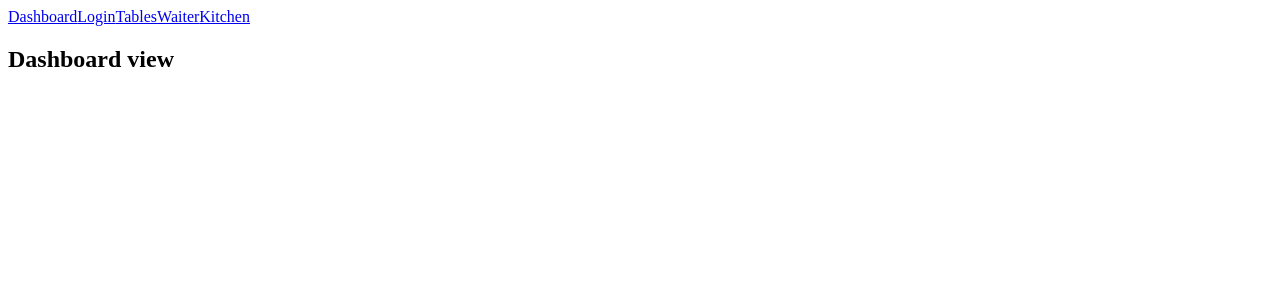
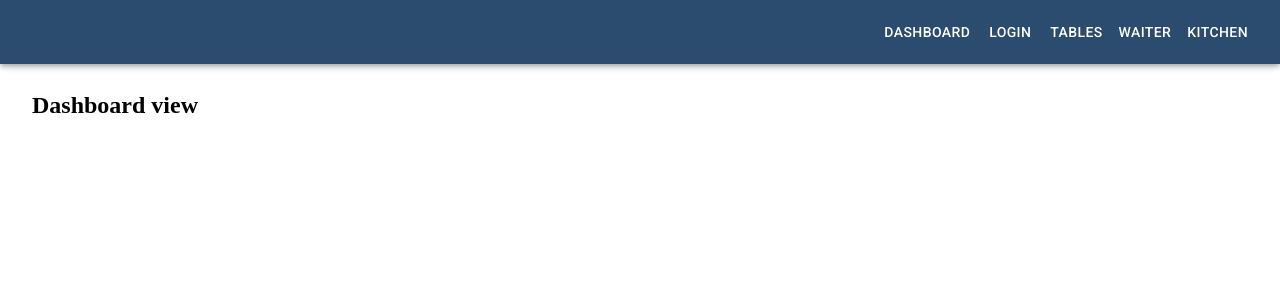
Before and after one commit to rado-jedro/pizzeria-portal, a React (Create React App) app: page / in a window 1280 px wide. Shown: the top 300 px of the page. Built offline with nearby package versions, Linux system fonts and the light colour scheme.

Commit message:
Add MUI navbar

```diff
--- a/public/index.html
+++ b/public/index.html
@@ -25,6 +25,7 @@
       Learn how to configure a non-root public URL by running `npm run build`.
     -->
     <title>React App</title>
+    <link rel="stylesheet" href="https://fonts.googleapis.com/css?family=Roboto:300,400,500,700&display=swap" />
   </head>
   <body>
     <noscript>You need to enable JavaScript to run this app.</noscript>
--- a/src/App.js
+++ b/src/App.js
@@ -13,10 +13,23 @@
 import WaiterOrderId from './components/views/WaiterOrderId/WaiterOrderId';
 import WaiterOrderNew from './components/views/WaiterOrderNew/WaiterOrderNew';
 import Kitchen from './components/views/Kitchen/Kitchen';
+import { StylesProvider } from '@material-ui/core/styles';
+import { createMuiTheme } from '@material-ui/core/styles';
+import { ThemeProvider } from '@material-ui/styles';
+
+const theme = createMuiTheme({
+  palette: {
+    primary: { main: '#2B4C6F'},
+    //secondary: { main: '#11cb5f'},
+  },
+});
+
 
 function App() {
   return (
     <BrowserRouter basename={'/panel'}>
+      <StylesProvider injectFirst>
+        <ThemeProvider theme={theme}>
           <MainLayout>
             <Switch>
               <Route
@@ -36,7 +49,7 @@
               />
               <Route
                 exact
-            path={`${process.env.PUBLIC_URL}/tables/booking/123456`}
+                path={`${process.env.PUBLIC_URL}/tables/booking/:id`}
                 component={TablesBookingId}
               />
               <Route
@@ -46,7 +59,7 @@
               />
               <Route
                 exact
-            path={`${process.env.PUBLIC_URL}/tables/events/123456`}
+                path={`${process.env.PUBLIC_URL}/tables/events/:id`}
                 component={TablesEventId}
               />
               <Route
@@ -61,7 +74,7 @@
               />
               <Route
                 exact
-            path={`${process.env.PUBLIC_URL}/waiter/order/123456`}
+                path={`${process.env.PUBLIC_URL}/waiter/order/:id`}
                 component={WaiterOrderId}
               />
               <Route
@@ -76,6 +89,8 @@
               />
             </Switch>
           </MainLayout>
+        </ThemeProvider>
+      </StylesProvider>
     </BrowserRouter>
   );
 }
--- a/src/components/layout/MainLayout/MainLayout.js
+++ b/src/components/layout/MainLayout/MainLayout.js
@@ -1,11 +1,23 @@
 import React from 'react';
 import PropTypes from 'prop-types';
 import PageNav from '../PageNav/PageNav';
+import AppBar from '@material-ui/core/AppBar';
+import Toolbar from '@material-ui/core/Toolbar';
+import Container from '@material-ui/core/Container';
 
-const MainLayout = props => (
+const MainLayout = ({children}) => (
   <div>
-    <PageNav />
-    {props.children}
+    <AppBar>
+      <Container maxWidth='lg'>
+        <Toolbar disableGutters>
+          <PageNav />
+        </Toolbar>
+      </Container>
+    </AppBar>
+    <Container maxWidth='lg'>
+      <Toolbar />
+      {children}
+    </Container>
   </div>
 );
 
--- a/src/components/layout/PageNav/PageNav.js
+++ b/src/components/layout/PageNav/PageNav.js
@@ -1,23 +1,51 @@
 import React from 'react';
+import styles from './PageNav.module.scss';
 import { NavLink } from 'react-router-dom';
+import Button from '@material-ui/core/Button';
 
 const PageNav = () => (
-  <nav>
-    <NavLink exact to={`${process.env.PUBLIC_URL}/`} activeClassName="active">
+  <nav className={styles.component}>
+    <Button
+      className={styles.link}
+      component={NavLink}
+      exact
+      to={`${process.env.PUBLIC_URL}/`}
+      activeClassName="active"
+    >
       Dashboard
-    </NavLink>
-    <NavLink to={`${process.env.PUBLIC_URL}/login`} activeClassName="active">
+    </Button>
+    <Button
+      className={styles.link}
+      component={NavLink}
+      to={`${process.env.PUBLIC_URL}/login`}
+      activeClassName="active"
+    >
       Login
-    </NavLink>
-    <NavLink to={`${process.env.PUBLIC_URL}/tables`} activeClassName="active">
+    </Button>
+    <Button
+      className={styles.link}
+      component={NavLink}
+      to={`${process.env.PUBLIC_URL}/tables`}
+      activeClassName="active"
+    >
       Tables
-    </NavLink>
-    <NavLink to={`${process.env.PUBLIC_URL}/waiter`} activeClassName="active">
+    </Button>
+    <Button
+      className={styles.link}
+      component={NavLink}
+      to={`${process.env.PUBLIC_URL}/waiter`}
+      activeClassName="active"
+    >
       Waiter
-    </NavLink>
-    <NavLink to={`${process.env.PUBLIC_URL}/kitchen`} activeClassName="active">
+    </Button>
+    <Button
+      className={styles.link}
+      component={NavLink}
+      to={`${process.env.PUBLIC_URL}/kitchen`}
+      activeClassName="active"
+    >
       Kitchen
-    </NavLink>
+    </Button>
   </nav>
 );
 
--- /dev/null
+++ b/src/components/layout/PageNav/PageNav.module.scss
@@ -0,0 +1,10 @@
+@import "../../../styles/settings.scss";
+
+.component {
+  padding: $base-size 0;
+  margin-left: auto;
+}
+
+.link {
+  color: inherit;
+}
--- a/src/styles/global.scss
+++ b/src/styles/global.scss
@@ -0,0 +1,5 @@
+@import "normalize.scss";
+
+*, *::before, ::after {
+  box-sizing: border-box;
+}
--- /dev/null
+++ b/src/styles/normalize.scss
@@ -0,0 +1,349 @@
+/*! normalize.css v8.0.1 | MIT License | github.com/necolas/normalize.css */
+
+/* Document
+   ========================================================================== */
+
+/**
+ * 1. Correct the line height in all browsers.
+ * 2. Prevent adjustments of font size after orientation changes in iOS.
+ */
+
+ html {
+  line-height: 1.15; /* 1 */
+  -webkit-text-size-adjust: 100%; /* 2 */
+}
+
+/* Sections
+   ========================================================================== */
+
+/**
+ * Remove the margin in all browsers.
+ */
+
+body {
+  margin: 0;
+}
+
+/**
+ * Render the `main` element consistently in IE.
+ */
+
+main {
+  display: block;
+}
+
+/**
+ * Correct the font size and margin on `h1` elements within `section` and
+ * `article` contexts in Chrome, Firefox, and Safari.
+ */
+
+h1 {
+  font-size: 2em;
+  margin: 0.67em 0;
+}
+
+/* Grouping content
+   ========================================================================== */
+
+/**
+ * 1. Add the correct box sizing in Firefox.
+ * 2. Show the overflow in Edge and IE.
+ */
+
+hr {
+  box-sizing: content-box; /* 1 */
+  height: 0; /* 1 */
+  overflow: visible; /* 2 */
+}
+
+/**
+ * 1. Correct the inheritance and scaling of font size in all browsers.
+ * 2. Correct the odd `em` font sizing in all browsers.
+ */
+
+pre {
+  font-family: monospace, monospace; /* 1 */
+  font-size: 1em; /* 2 */
+}
+
+/* Text-level semantics
+   ========================================================================== */
+
+/**
+ * Remove the gray background on active links in IE 10.
+ */
+
+a {
+  background-color: transparent;
+}
+
+/**
+ * 1. Remove the bottom border in Chrome 57-
+ * 2. Add the correct text decoration in Chrome, Edge, IE, Opera, and Safari.
+ */
+
+abbr[title] {
+  border-bottom: none; /* 1 */
+  text-decoration: underline; /* 2 */
+  text-decoration: underline dotted; /* 2 */
+}
+
+/**
+ * Add the correct font weight in Chrome, Edge, and Safari.
+ */
+
+b,
+strong {
+  font-weight: bolder;
+}
+
+/**
+ * 1. Correct the inheritance and scaling of font size in all browsers.
+ * 2. Correct the odd `em` font sizing in all browsers.
+ */
+
+code,
+kbd,
+samp {
+  font-family: monospace, monospace; /* 1 */
+  font-size: 1em; /* 2 */
+}
+
+/**
+ * Add the correct font size in all browsers.
+ */
+
+small {
+  font-size: 80%;
+}
+
+/**
+ * Prevent `sub` and `sup` elements from affecting the line height in
+ * all browsers.
+ */
+
+sub,
+sup {
+  font-size: 75%;
+  line-height: 0;
+  position: relative;
+  vertical-align: baseline;
+}
+
+sub {
+  bottom: -0.25em;
+}
+
+sup {
+  top: -0.5em;
+}
+
+/* Embedded content
+   ========================================================================== */
+
+/**
+ * Remove the border on images inside links in IE 10.
+ */
+
+img {
+  border-style: none;
+}
+
+/* Forms
+   ========================================================================== */
+
+/**
+ * 1. Change the font styles in all browsers.
+ * 2. Remove the margin in Firefox and Safari.
+ */
+
+button,
+input,
+optgroup,
+select,
+textarea {
+  font-family: inherit; /* 1 */
+  font-size: 100%; /* 1 */
+  line-height: 1.15; /* 1 */
+  margin: 0; /* 2 */
+}
+
+/**
+ * Show the overflow in IE.
+ * 1. Show the overflow in Edge.
+ */
+
+button,
+input { /* 1 */
+  overflow: visible;
+}
+
+/**
+ * Remove the inheritance of text transform in Edge, Firefox, and IE.
+ * 1. Remove the inheritance of text transform in Firefox.
+ */
+
+button,
+select { /* 1 */
+  text-transform: none;
+}
+
+/**
+ * Correct the inability to style clickable types in iOS and Safari.
+ */
+
+button,
+[type="button"],
+[type="reset"],
+[type="submit"] {
+  -webkit-appearance: button;
+}
+
+/**
+ * Remove the inner border and padding in Firefox.
+ */
+
+button::-moz-focus-inner,
+[type="button"]::-moz-focus-inner,
+[type="reset"]::-moz-focus-inner,
+[type="submit"]::-moz-focus-inner {
+  border-style: none;
+  padding: 0;
+}
+
+/**
+ * Restore the focus styles unset by the previous rule.
+ */
+
+button:-moz-focusring,
+[type="button"]:-moz-focusring,
+[type="reset"]:-moz-focusring,
+[type="submit"]:-moz-focusring {
+  outline: 1px dotted ButtonText;
+}
+
+/**
+ * Correct the padding in Firefox.
+ */
+
+fieldset {
+  padding: 0.35em 0.75em 0.625em;
+}
+
+/**
+ * 1. Correct the text wrapping in Edge and IE.
+ * 2. Correct the color inheritance from `fieldset` elements in IE.
+ * 3. Remove the padding so developers are not caught out when they zero out
+ *    `fieldset` elements in all browsers.
+ */
+
+legend {
+  box-sizing: border-box; /* 1 */
+  color: inherit; /* 2 */
+  display: table; /* 1 */
+  max-width: 100%; /* 1 */
+  padding: 0; /* 3 */
+  white-space: normal; /* 1 */
+}
+
+/**
+ * Add the correct vertical alignment in Chrome, Firefox, and Opera.
+ */
+
+progress {
+  vertical-align: baseline;
+}
+
+/**
+ * Remove the default vertical scrollbar in IE 10+.
+ */
+
+textarea {
+  overflow: auto;
+}
+
+/**
+ * 1. Add the correct box sizing in IE 10.
+ * 2. Remove the padding in IE 10.
+ */
+
+[type="checkbox"],
+[type="radio"] {
+  box-sizing: border-box; /* 1 */
+  padding: 0; /* 2 */
+}
+
+/**
+ * Correct the cursor style of increment and decrement buttons in Chrome.
+ */
+
+[type="number"]::-webkit-inner-spin-button,
+[type="number"]::-webkit-outer-spin-button {
+  height: auto;
+}
+
+/**
+ * 1. Correct the odd appearance in Chrome and Safari.
+ * 2. Correct the outline style in Safari.
+ */
+
+[type="search"] {
+  -webkit-appearance: textfield; /* 1 */
+  outline-offset: -2px; /* 2 */
+}
+
+/**
+ * Remove the inner padding in Chrome and Safari on macOS.
+ */
+
+[type="search"]::-webkit-search-decoration {
+  -webkit-appearance: none;
+}
+
+/**
+ * 1. Correct the inability to style clickable types in iOS and Safari.
+ * 2. Change font properties to `inherit` in Safari.
+ */
+
+::-webkit-file-upload-button {
+  -webkit-appearance: button; /* 1 */
+  font: inherit; /* 2 */
+}
+
+/* Interactive
+   ========================================================================== */
+
+/*
+ * Add the correct display in Edge, IE 10+, and Firefox.
+ */
+
+details {
+  display: block;
+}
+
+/*
+ * Add the correct display in all browsers.
+ */
+
+summary {
+  display: list-item;
+}
+
+/* Misc
+   ========================================================================== */
+
+/**
+ * Add the correct display in IE 10+.
+ */
+
+template {
+  display: none;
+}
+
+/**
+ * Add the correct display in IE 10.
+ */
+
+[hidden] {
+  display: none;
+}
```
Lines whose indentation alone changed are shown as unchanged.
